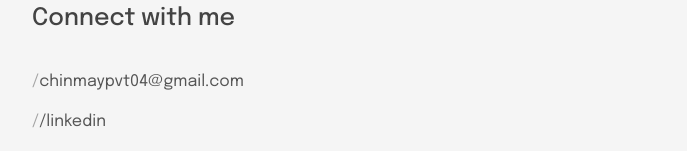
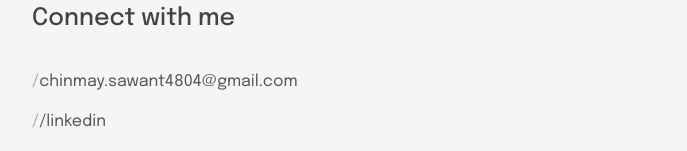
Before and after one commit to ChinmayNoob/chinmaynoob-dev, a Next.js app: page /socials in a window 1280 px wide. Shown: the part 193-344 px from the top of the page, without its empty margins (296-983 px from the left). Built offline with nearby package versions, Linux system fonts and the light colour scheme.

Commit message:
changing mail

```diff
--- a/app/page.tsx
+++ b/app/page.tsx
@@ -22,7 +22,7 @@ export default function Home() {
         <Text>
           Reach out to me at{" "}
           <Link href="mailto:chinmaypvt04@gmail.com" className="underline">
-            chinmaypvt04@gmail.com
+            chinmay.sawant4804@gmail.com
           </Link>
         </Text>
       </section>
--- a/app/resume/page.tsx
+++ b/app/resume/page.tsx
@@ -2,7 +2,7 @@ import { Heading } from "@/components/heading"
 import Link from "next/link"
 
 export default function Resume() {
-    const fileId = "1wHswNUtU2bHyVLM3-72BwJyWHeNUap_S"
+    const fileId = "1Fk2793No57TeELE_G4QeBRb98Yd8wfzN"
     const embedUrl = `https://drive.google.com/file/d/${fileId}/preview`
     const viewUrl = `https://drive.google.com/file/d/${fileId}/view`
     const downloadUrl = `https://drive.google.com/uc?export=download&id=${fileId}`
--- a/app/socials/page.tsx
+++ b/app/socials/page.tsx
@@ -5,8 +5,8 @@ export default function Socials() {
     const socials = [
         {
             name: "Email",
-            href: "mailto:chinmaypvt04@gmail.com",
-            label: "chinmaypvt04@gmail.com"
+            href: "mailto:chinmay.sawant4804@gmail.com",
+            label: "chinmay.sawant4804@gmail.com"
         },
         {
             name: "LinkedIn",
```
